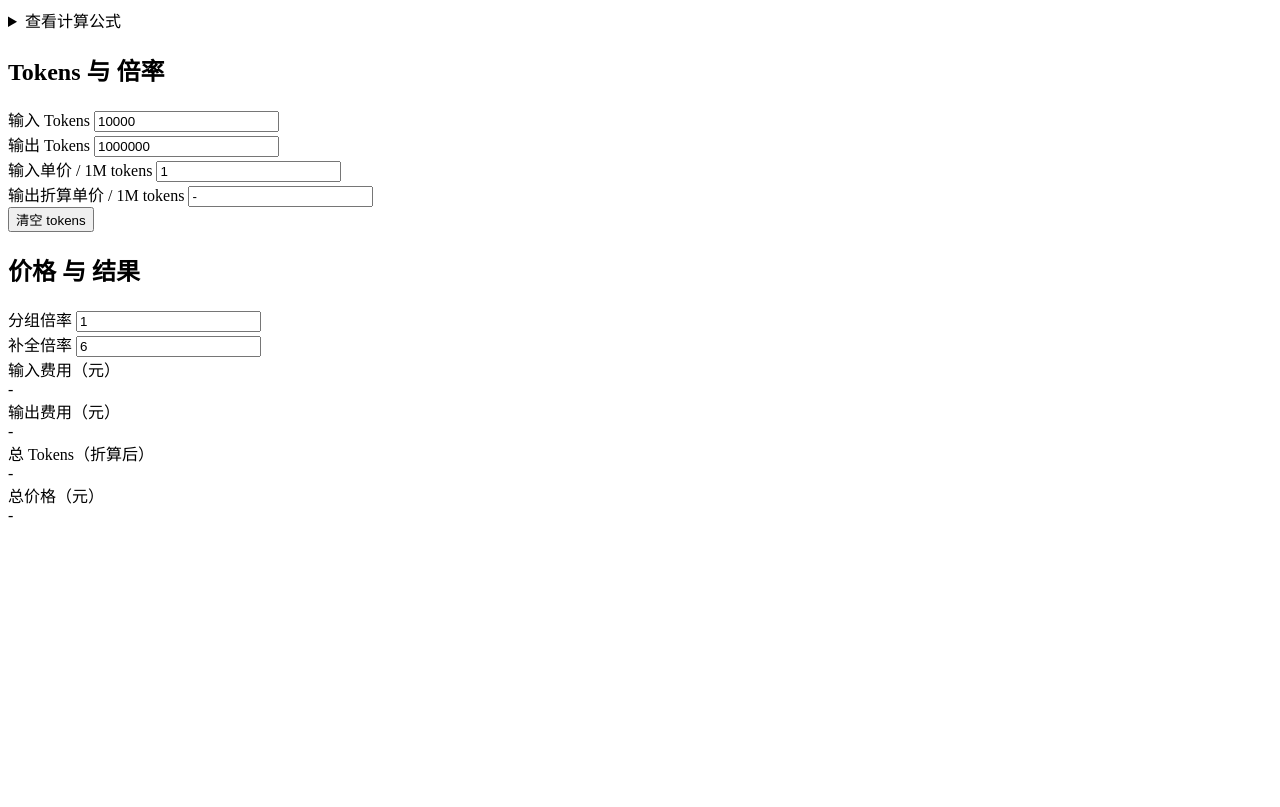
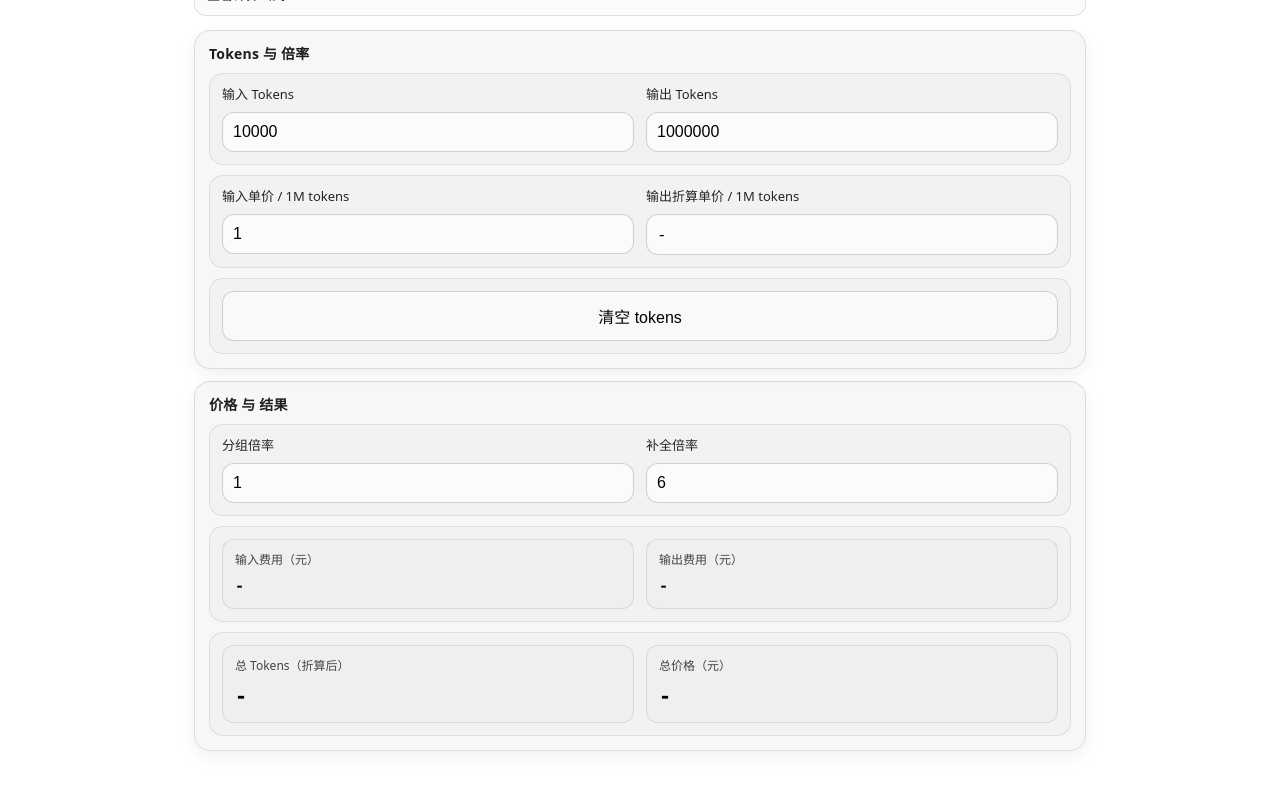
Before and after one commit to itwangyou/web, a plain HTML site: page Tokens/index.html in a window 1280 px wide. Shown: the part 81-888 px from the top of the page. Before the commit the page ends 800 px from the top, so only its background shows below. Drawn offline with Linux system fonts and the light colour scheme.

Commit message:
Update style.css

```diff
--- a/Tokens/style.css
+++ b/Tokens/style.css
@@ -1,66 +1,224 @@
-// app.js
+/* style.css */
 
-const state = {
-  // outPrice 被移除；effOutPrice 为只读展示（输入单价 × 补全倍率）
-  ids: ["inTokens", "outTokens", "groupMul", "compMul", "inPrice"],
-};
-
-const $ = (id) => document.getElementById(id);
-
-function n(v) {
-  const x = Number(v);
-  return Number.isFinite(x) ? x : 0;
+/* iOS 视口规则：避免地址栏伸缩时根元素锁死导致留白/跳动 */
+html {
+  min-height: 100svh;
+  height: auto;
+  -webkit-text-size-adjust: 100%;
 }
 
-function fmt(num, digits = 10) {
-  const s = Number(num).toFixed(digits);
-  return s.replace(/\.?0+$/, "");
+:root {
+  color-scheme: light dark;
+
+  --max: 920px;
+  --pad: 14px;
+
+  --rBig: 16px;
+  --rRow: 14px;
+
+  --gap: 12px;
+  --b1: rgba(127, 127, 127, .22);
+  --b2: rgba(127, 127, 127, .18);
+
+  --bgBig: rgba(127, 127, 127, .06);
+  --bgRow: rgba(127, 127, 127, .04);
+
+  --shadow: 0 6px 18px rgba(0, 0, 0, .06);
+
+  --focus: rgba(80, 120, 255, .85);
+  --focusRing: rgba(80, 120, 255, .18);
 }
 
-function compute() {
-  const x = n($("inTokens").value);
-  const y = n($("outTokens").value);
-
-  const groupMul = n($("groupMul").value);
-  const compMul = n($("compMul").value);
-
-  const inPrice = n($("inPrice").value);
-
-  const billTokens = groupMul * (x + y * compMul);
-
-  // 新总价格：
-  // 分组倍率 × (输入tokens×输入单价 + 输出tokens×(输入单价×补全倍率)) / 1,000,000
-  const costIn = groupMul * (inPrice * x) / 1_000_000;
-  const costOut = groupMul * (inPrice * compMul * y) / 1_000_000;
-  const cost = costIn + costOut;
-
-  const effOutPrice = inPrice * compMul;
-
-  return { billTokens, cost, costIn, costOut, effOutPrice };
+* {
+  box-sizing: border-box;
 }
 
-function render() {
-  const r = compute();
-
-  $("billTokens").textContent = fmt(r.billTokens, 4);
-  $("costCNY").textContent = fmt(r.cost, 10);
-  $("costIn").textContent = fmt(r.costIn, 10);
-  $("costOut").textContent = fmt(r.costOut, 10);
-
-  $("effOutPrice").value = fmt(r.effOutPrice, 6);
+body {
+  margin: 0;
+  font-family: system-ui, -apple-system, Segoe UI, Roboto, Arial, sans-serif;
+  line-height: 1.35;
+  touch-action: manipulation;
+  /* 默认禁用 iOS 双击缩放相关干扰 */
 }
 
-function bind() {
-  state.ids.forEach((id) => {
-    $(id).addEventListener("input", render);
-  });
-
-  $("btnClearTokens").addEventListener("click", () => {
-    $("inTokens").value = 0;
-    $("outTokens").value = 0;
-    render();
-  });
+.page {
+  min-height: 100svh;
+  max-width: var(--max);
+  margin: 20px auto;
+  padding: 0 var(--pad) 24px;
 }
 
-bind();
-render();
+.h1 {
+  margin: 0 0 10px;
+  font-size: 20px;
+}
+
+/* 公式折叠区：默认收起，避免首屏像说明书 */
+.formula {
+  border: 1px solid var(--b1);
+  border-radius: 12px;
+  background: rgba(127, 127, 127, .03);
+  padding: 10px 12px;
+  margin: 0 0 14px;
+}
+
+.formulaSum {
+  cursor: pointer;
+  font-size: 13px;
+  opacity: .85;
+  list-style: none;
+}
+
+.formulaSum::-webkit-details-marker {
+  display: none;
+}
+
+.formulaBody {
+  margin-top: 8px;
+  font-size: 13px;
+  opacity: .75;
+}
+
+.big {
+  border: 1px solid var(--b1);
+  border-radius: var(--rBig);
+  padding: 14px;
+  background: var(--bgBig);
+  box-shadow: var(--shadow);
+  margin-bottom: 12px;
+}
+
+.bigTitle {
+  margin: 0 0 10px;
+  font-size: 14px;
+  letter-spacing: .2px;
+  opacity: .88;
+}
+
+.rowCard {
+  border: 1px solid var(--b2);
+  border-radius: var(--rRow);
+  padding: 12px;
+  background: var(--bgRow);
+}
+
+.rowCard + .rowCard {
+  margin-top: 10px;
+}
+
+/* 两列平分：手机也保持一行两列 */
+.row2 {
+  display: grid;
+  grid-template-columns: repeat(2, minmax(0, 1fr));
+  gap: var(--gap);
+  align-items: start;
+}
+
+.row2 > * {
+  min-width: 0;
+}
+
+/* 输入安全：iOS 聚焦不放大必须 >=16px */
+input,
+button,
+textarea,
+select {
+  font-size: 16px;
+}
+
+.field {
+  display: flex;
+  flex-direction: column;
+  gap: 8px;
+}
+
+label {
+  font-size: 13px;
+  opacity: .85;
+}
+
+input {
+  width: 100%;
+  padding: 10px 10px;
+  border-radius: 12px;
+  border: 1px solid rgba(127, 127, 127, .35);
+  background: rgba(255, 255, 255, .65);
+  color: inherit;
+  outline: none;
+}
+
+input:focus {
+  border-color: var(--focus);
+  box-shadow: 0 0 0 3px var(--focusRing);
+}
+
+.btnPrimary {
+  width: 100%;
+  padding: 12px 12px;
+  border-radius: 12px;
+  border: 1px solid rgba(127, 127, 127, .35);
+  background: rgba(255, 255, 255, .55);
+  color: inherit;
+  cursor: pointer;
+}
+
+.btnPrimary:hover {
+  filter: brightness(1.05);
+}
+
+.valueBox {
+  border: 1px solid rgba(127, 127, 127, .20);
+  border-radius: 12px;
+  padding: 12px;
+  background: rgba(127, 127, 127, .02);
+}
+
+.k {
+  font-size: 12px;
+  opacity: .72;
+  margin-bottom: 8px;
+}
+
+.valueMain .v {
+  font-size: 20px;
+  font-weight: 750;
+  letter-spacing: .2px;
+}
+
+.valueSub .v2 {
+  font-size: 15px;
+  font-weight: 650;
+  opacity: .92;
+}
+
+.mono {
+  font-family: ui-monospace, SFMono-Regular, Menlo, Monaco, Consolas, "Liberation Mono", monospace;
+}
+
+/* 极窄屏：仍两列，但缩小间距与内边距 */
+@media (max-width: 420px) {
+  .big {
+    padding: 12px;
+  }
+
+  .rowCard {
+    padding: 10px;
+  }
+
+  .row2 {
+    gap: 10px;
+  }
+}
+
+/* 深色模式下输入背景更协调 */
+@media (prefers-color-scheme: dark) {
+  input {
+    background: rgba(0, 0, 0, .25);
+    border-color: rgba(255, 255, 255, .22);
+  }
+
+  .btnPrimary {
+    background: rgba(0, 0, 0, .18);
+    border-color: rgba(255, 255, 255, .20);
+  }
+  }
```
